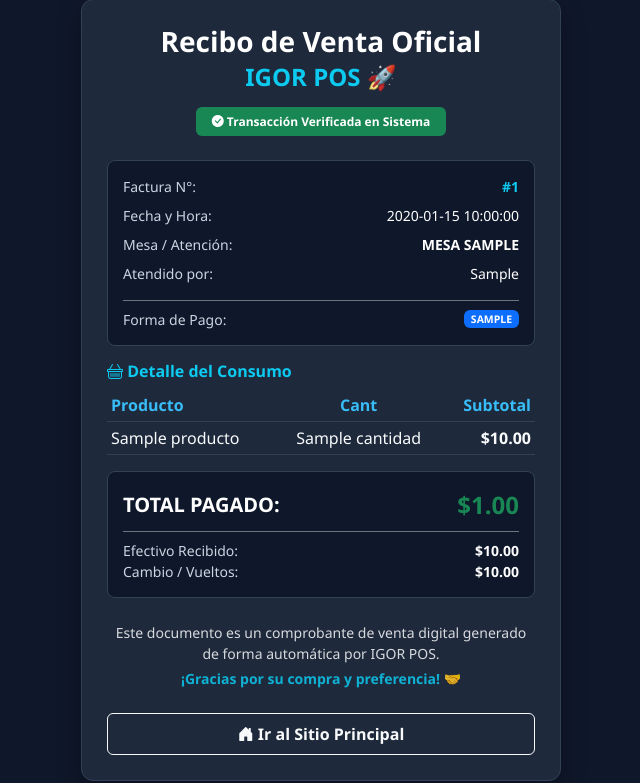
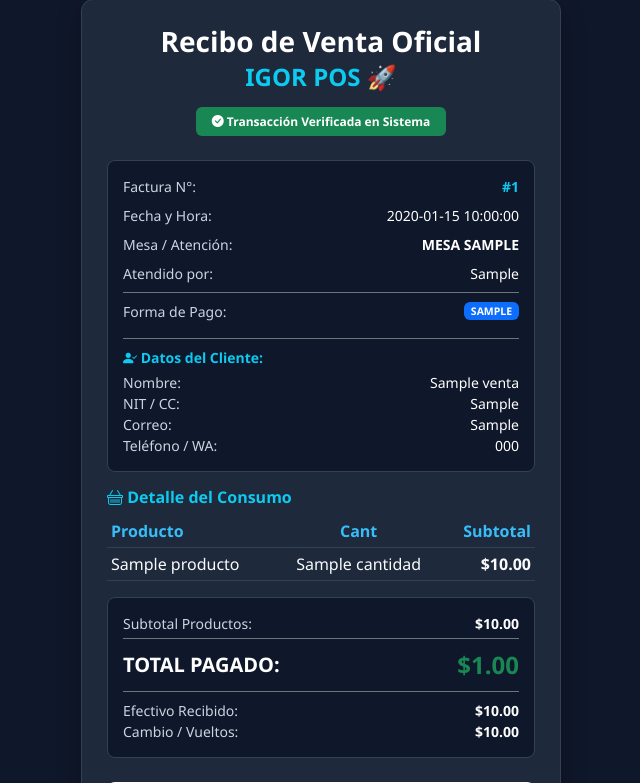
Before and after one commit to juanjose81/igorpos, a Flask app: template novagest/app/templates/verificar_factura.html in a window 1280 px wide. Shown: the part 21-804 px from the top of the page, without its empty margins (319-959 px from the left). Run offline with Flask 3, Linux system fonts and the light colour scheme; the template is opened without the code that fills it: most values are stand-ins (such as "Sample title", 1, 10 or a date in 2020); some libraries are stand-ins or nearby versions.

Commit message:
Sincronizacion web: Desglose de propina y QR de verificacion operativo en verificar_factura.html

```diff
--- a/novagest/app/templates/verificar_factura.html
+++ b/novagest/app/templates/verificar_factura.html
@@ -28,7 +28,6 @@
             border-radius: 8px;
             padding: 15px;
         }
-        /* Forzar diseño oscuro y legible en la tabla */
         .table-custom {
             color: #f8fafc !important;
             background-color: transparent !important;
@@ -39,7 +38,7 @@
             border-color: #334155 !important;
         }
         .table-custom th {
-            color: #38bdf8 !important; /* Azul claro nítido para encabezados */
+            color: #38bdf8 !important;
             font-weight: 600;
         }
         .text-label-custom {
@@ -59,7 +58,7 @@
             <span class="badge bg-success mt-2 px-3 py-2"><i class="bi bi-check-circle-fill"></i> Transacción Verificada en Sistema</span>
         </div>
 
-        <!-- Datos Generales de la Venta -->
+        <!-- Datos Generales de la Venta y Cliente -->
         <div class="info-box mb-3 small">
             <div class="d-flex justify-content-between mb-2">
                 <span class="text-label-custom">Factura N°:</span>
@@ -77,10 +76,36 @@
                 <span class="text-label-custom">Atendido por:</span>
                 <span class="text-white">{{ venta.atendido_por }}</span>
             </div>
-            <div class="d-flex justify-content-between align-items-center mt-3 pt-2 border-top border-secondary">
+            <div class="d-flex justify-content-between align-items-center mt-2 pt-2 border-top border-secondary">
                 <span class="text-label-custom">Forma de Pago:</span>
                 <span class="badge bg-primary text-uppercase">{{ venta.tipo_pago }}</span>
             </div>
+
+            {% if venta.cliente_nombre %}
+            <div class="mt-3 pt-2 border-top border-secondary">
+                <div class="fw-bold text-info mb-1"><i class="bi bi-person-check-fill"></i> Datos del Cliente:</div>
+                <div class="d-flex justify-content-between">
+                    <span class="text-label-custom">Nombre:</span>
+                    <span class="text-white">{{ venta.cliente_nombre }}</span>
+                </div>
+                <div class="d-flex justify-content-between">
+                    <span class="text-label-custom">NIT / CC:</span>
+                    <span class="text-white">{{ venta.cliente_nit }}</span>
+                </div>
+                {% if venta.cliente_correo %}
+                <div class="d-flex justify-content-between">
+                    <span class="text-label-custom">Correo:</span>
+                    <span class="text-white">{{ venta.cliente_correo }}</span>
+                </div>
+                {% endif %}
+                {% if venta.cliente_telefono %}
+                <div class="d-flex justify-content-between">
+                    <span class="text-label-custom">Teléfono / WA:</span>
+                    <span class="text-white">{{ venta.cliente_telefono }}</span>
+                </div>
+                {% endif %}
+            </div>
+            {% endif %}
         </div>
 
         <!-- Detalle de Consumo -->
@@ -106,9 +131,19 @@
             </table>
         </div>
 
-        <!-- Total Pagado -->
+        <!-- Montos: Subtotal, Propina y Total -->
         <div class="info-box mb-4">
-            <div class="d-flex justify-content-between align-items-center mb-2">
+            <div class="d-flex justify-content-between small mb-1">
+                <span class="text-label-custom">Subtotal Productos:</span>
+                <span class="text-white fw-bold">${{ "{:,.2f}".format(venta.subtotal_productos) }}</span>
+            </div>
+            {% if venta.propina and venta.propina > 0 %}
+            <div class="d-flex justify-content-between small mb-2 text-success fw-bold">
+                <span>Propina Voluntaria:</span>
+                <span>+${{ "{:,.2f}".format(venta.propina) }}</span>
+            </div>
+            {% endif %}
+            <div class="d-flex justify-content-between align-items-center mb-2 pt-2 border-top border-secondary">
                 <span class="fw-bold text-white fs-5">TOTAL PAGADO:</span>
                 <span class="fw-bold text-success fs-4">${{ "{:,.2f}".format(venta.total_venta) }}</span>
             </div>
@@ -120,6 +155,12 @@
                 <span class="text-label-custom">Cambio / Vueltos:</span>
                 <span class="text-white fw-bold">${{ "{:,.2f}".format(venta.devueltas) }}</span>
             </div>
+        </div>
+
+        <!-- Código QR de Verificación -->
+        <div class="text-center my-3 p-3 bg-white rounded-3">
+            <img src="https://api.qrserver.com/v1/create-qr-code/?size=130x130&data=https://igorpos.onrender.com/admin/verificar-factura/{{ venta.id }}" alt="QR Verificación" class="img-fluid mb-2">
+            <div class="text-dark fw-bold small">Escanear para verificar compra</div>
         </div>
 
         <!-- Pie de página -->
```
